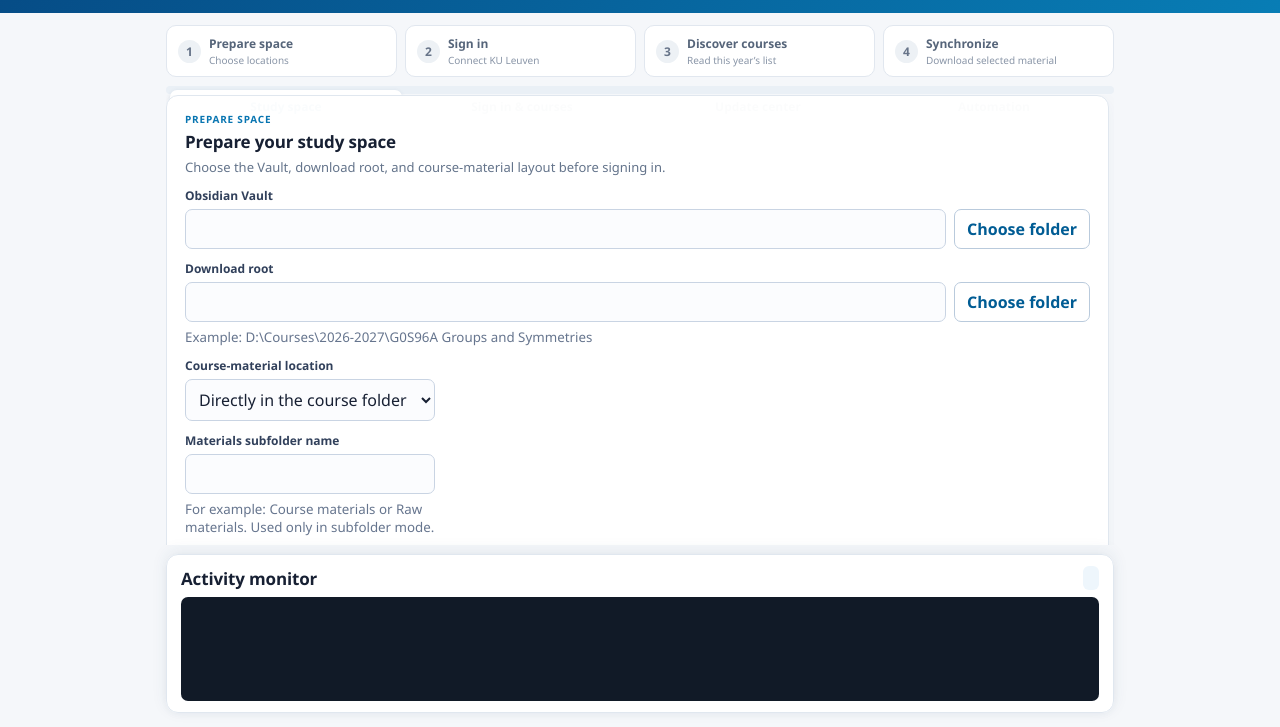
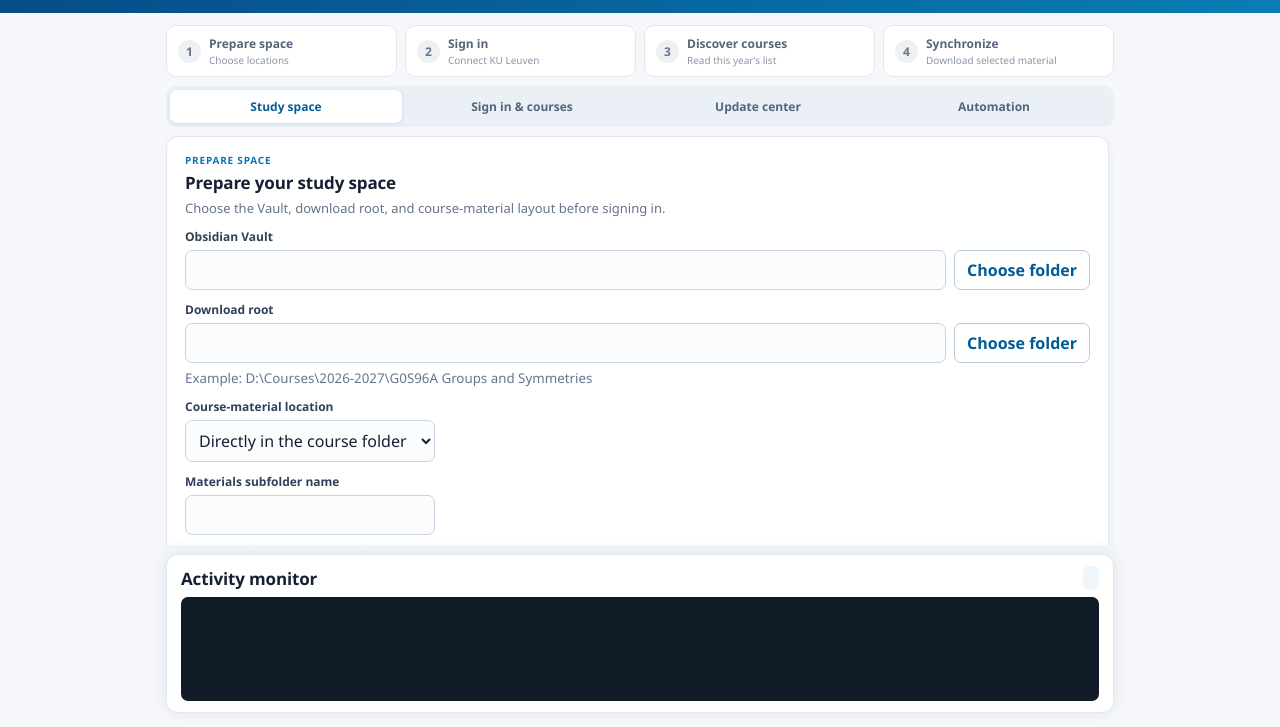
Before and after one commit to zh3nggg/toledo-sync, an Electron app: page desktop/renderer/index.html in a window 1280 px wide. Shown: the part 73-800 px from the top of the page. Drawn offline with Linux system fonts and the light colour scheme; no server answers.

Commit message:
Keep tab navigation above scrolling content

```diff
--- a/desktop/renderer/styles.css
+++ b/desktop/renderer/styles.css
@@ -4,7 +4,7 @@ html, body { min-width: 0; min-height: 0; }
 body { margin: 0; width: 100%; height: 100vh; overflow: hidden; display: flex; flex-direction: column; }
 header { background: linear-gradient(120deg, #064b85, #087db5); color: white; padding: 16px max(5vw, 32px); display: flex; justify-content: space-between; align-items: center; }.brand { display: flex; align-items: center; gap: 12px; }.brand img { width: 44px; height: 44px; }
 h1 { margin: 0; font-size: 24px; letter-spacing: -.5px; } h2 { margin: 0 0 5px; font-size: 17px; letter-spacing: -.15px; } p { margin: 0; color: #64748b; line-height: 1.4; font-size: 13px; } header p { color: #dcecf8; margin-top: 3px; }
-main { width: 100%; max-width: 980px; flex: 1; min-width: 0; min-height: 0; margin: 0 auto; padding: 12px 16px 14px; overflow: hidden; display: grid; grid-template-rows: auto minmax(0, 1fr) auto; gap: 9px; }
+main { width: 100%; max-width: 980px; flex: 1; min-width: 0; min-height: 0; margin: 0 auto; padding: 12px 16px 14px; overflow: hidden; display: grid; grid-template-rows: auto auto minmax(0, 1fr) auto; gap: 9px; }
 .steps { display: grid; grid-template-columns: repeat(4, 1fr); gap: 8px; }.step { display: flex; align-items: center; gap: 8px; min-width: 0; padding: 9px 11px; border: 1px solid #e1e7ef; border-radius: 10px; background: #fff; color: #8995a7; }.step > span { display: grid; place-items: center; width: 23px; height: 23px; border-radius: 50%; background: #edf1f5; color: #677489; font-weight: 700; font-size: 12px; flex: none; }.step b, .step small { display: block; white-space: nowrap; overflow: hidden; text-overflow: ellipsis; }.step b { font-size: 12px; color: #56657a; }.step small { font-size: 10px; margin-top: 1px; }.step.complete > span, .step.active > span { background: #0875b1; color: #fff; }.step.complete b, .step.active b { color: #172033; }
 .tabs { display: flex; gap: 4px; padding: 4px; background: #eaf0f6; border-radius: 10px; }.tab { flex: 1; border: 0; padding: 8px 10px; background: transparent; color: #52657b; font-size: 12px; font-weight: 700; }.tab:hover { background: #f7fbff; }.tab.active { background: white; color: #075f93; box-shadow: 0 1px 4px #25496b1c; }
 .content-scroll { min-height: 0; overflow-y: auto; padding: 0 5px 4px 0; display: grid; align-content: start; gap: 10px; }
```
